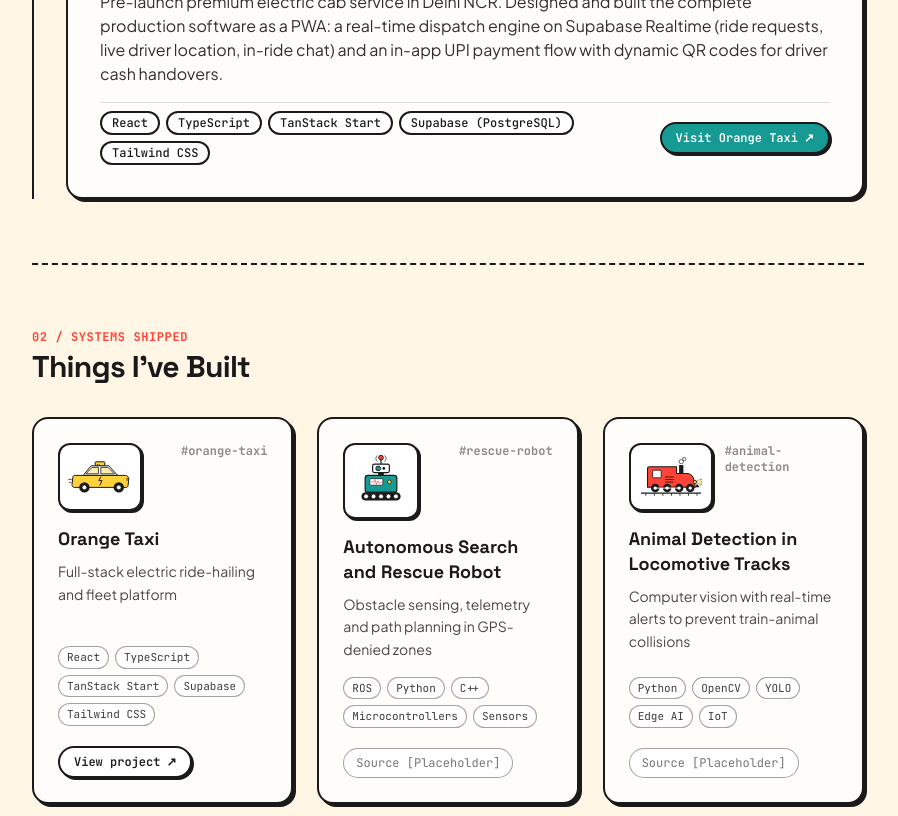
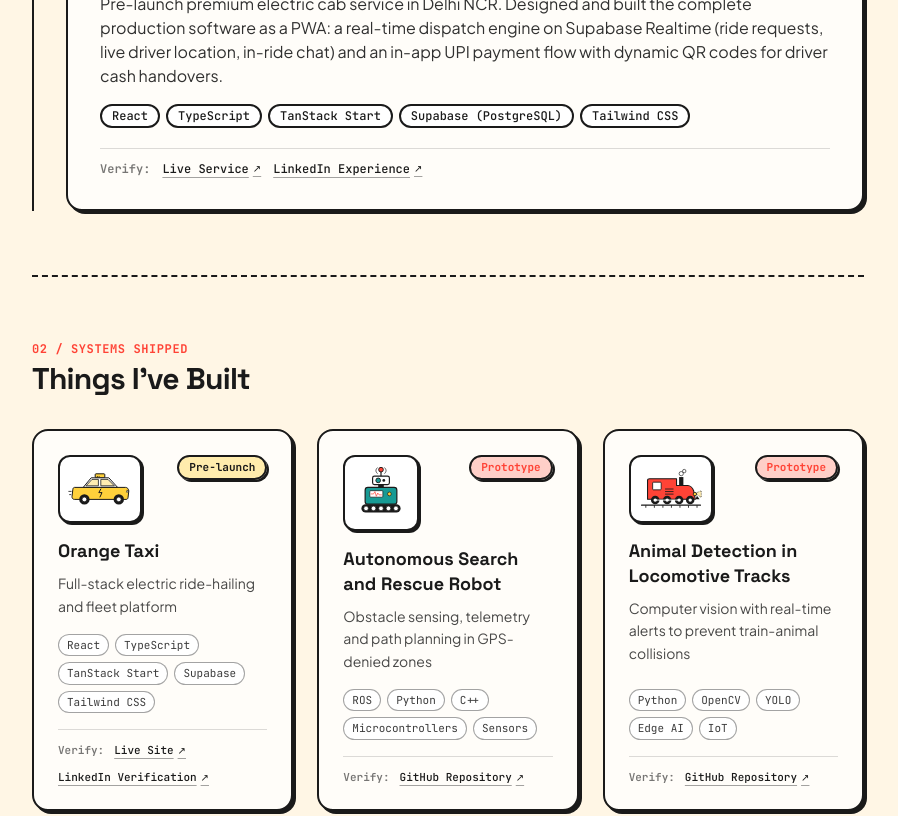
Before and after one commit to akshat0709/builtbyakshat, a Next.js app: page / in a window 1280 px wide. Shown: the part 700-1516 px from the top of the page, without its empty margins (192-1090 px from the left). Built offline with nearby package versions, Linux system fonts and the light colour scheme; no server answers.

Commit message:
feat(section-3): add status chips and verify links to timeline and projects

```diff
--- a/components/ui/ExperienceTimeline.tsx
+++ b/components/ui/ExperienceTimeline.tsx
@@ -1,9 +1,34 @@
 import React from "react";
 import { builderProfile } from "@/data/profile";
 import { TaxiDoodle } from "@/components/doodles/TaxiDoodle";
+import { ProductStatus } from "@/data/products";
 
 export function ExperienceTimeline() {
   const { experience } = builderProfile;
+
+  const formatStatus = (status: ProductStatus) => {
+    switch (status) {
+      case "live":
+        return "Live";
+      case "pre-launch":
+        return "Pre-launch";
+      case "prototype":
+        return "Prototype";
+      default:
+        return status;
+    }
+  };
+
+  const getStatusBadgeStyle = (status: ProductStatus) => {
+    switch (status) {
+      case "live":
+        return "bg-teal/25 text-teal dark:text-teal border-ink";
+      case "pre-launch":
+        return "bg-sunny/40 text-ink dark:text-cream border-ink";
+      case "prototype":
+        return "bg-tomato/25 text-tomato dark:text-tomato border-ink";
+    }
+  };
 
   return (
     <section id="experience" aria-labelledby="experience-heading" className="py-12 md:py-16">
@@ -36,13 +61,23 @@
               aria-hidden="true"
             />
 
-            {/* Header: Role, Company, Period */}
+            {/* Header: Role, Company, Status, Period */}
             <div className="flex flex-col sm:flex-row sm:items-baseline justify-between gap-2 mb-3">
               <div>
+                <div className="flex flex-wrap items-center gap-2 mb-1">
                   <h3 className="text-xl sm:text-2xl font-display font-bold text-ink dark:text-cream">
                     {item.role}
                   </h3>
-                <div className="text-sm font-mono font-medium text-ink/80 dark:text-cream/80 mt-0.5">
+                  {/* Status chip driven by product status */}
+                  <span
+                    className={`px-2.5 py-0.5 rounded-full border text-[11px] font-mono font-bold shadow-hard-sm dark:shadow-hard-dark-sm ${getStatusBadgeStyle(
+                      item.status
+                    )}`}
+                  >
+                    {formatStatus(item.status)}
+                  </span>
+                </div>
+                <div className="text-sm font-mono font-medium text-ink/80 dark:text-cream/80">
                   {item.company}
                 </div>
               </div>
@@ -56,9 +91,8 @@
               {item.description}
             </p>
 
-            {/* Stack Tags & Link */}
-            <div className="pt-2 flex flex-col sm:flex-row sm:items-center justify-between gap-4 border-t border-ink/15 dark:border-cream/15">
-              <div className="flex flex-wrap gap-1.5" aria-label="Technologies used">
+            {/* Stack Tags */}
+            <div className="flex flex-wrap gap-1.5 mb-5" aria-label="Technologies used">
               {item.stack.map((tech) => (
                 <span
                   key={tech}
@@ -69,18 +103,26 @@
               ))}
             </div>
 
-              {item.link && (
+            {/* Verification links strip */}
+            {item.verifyLinks && item.verifyLinks.length > 0 && (
+              <div className="pt-3 border-t border-ink/15 dark:border-cream/15 flex flex-wrap items-center gap-3">
+                <span className="text-xs font-mono text-ink/60 dark:text-cream/60 font-semibold">
+                  Verify:
+                </span>
+                {item.verifyLinks.map((verify) => (
                   <a
-                  href={item.link}
+                    key={verify.url}
+                    href={verify.url}
                     target="_blank"
                     rel="noopener noreferrer"
-                  className="inline-flex items-center gap-1.5 px-3.5 py-1.5 rounded-full bg-teal text-white border-ink border-2 text-xs font-mono font-semibold hover:bg-teal/90 shadow-hard-sm dark:shadow-hard-dark-sm transition-transform active:translate-x-0.5 active:translate-y-0.5 focus-visible:ring-2 focus-visible:ring-ink dark:focus-visible:ring-cream focus-visible:outline-none self-start sm:self-auto shrink-0"
+                    className="inline-flex items-center gap-1 text-xs font-mono font-medium text-ink dark:text-cream hover:text-teal underline underline-offset-4 decoration-ink/40 hover:decoration-teal transition-colors focus-visible:outline-none focus-visible:ring-1 focus-visible:ring-ink"
                   >
-                  <span>Visit {item.company}</span>
-                  <span aria-hidden="true">↗</span>
+                    <span>{verify.label}</span>
+                    <span aria-hidden="true" className="text-[10px]">↗</span>
                   </a>
+                ))}
+              </div>
             )}
-            </div>
           </article>
         ))}
       </div>
--- a/components/ui/ThingsIveBuilt.tsx
+++ b/components/ui/ThingsIveBuilt.tsx
@@ -3,6 +3,7 @@
 import { TaxiDoodle } from "@/components/doodles/TaxiDoodle";
 import { RobotDoodle } from "@/components/doodles/RobotDoodle";
 import { TrainDoodle } from "@/components/doodles/TrainDoodle";
+import { ProductStatus } from "@/data/products";
 
 export function ThingsIveBuilt() {
   const { builtProjects, portfolioUrl } = builderProfile;
@@ -15,6 +16,30 @@
         return <RobotDoodle className="w-14 h-14" decorative />;
       case "train":
         return <TrainDoodle className="w-16 h-12" decorative />;
+    }
+  };
+
+  const formatStatus = (status: ProductStatus) => {
+    switch (status) {
+      case "live":
+        return "Live";
+      case "pre-launch":
+        return "Pre-launch";
+      case "prototype":
+        return "Prototype";
+      default:
+        return status;
+    }
+  };
+
+  const getStatusBadgeStyle = (status: ProductStatus) => {
+    switch (status) {
+      case "live":
+        return "bg-teal/25 text-teal dark:text-teal border-ink";
+      case "pre-launch":
+        return "bg-sunny/40 text-ink dark:text-cream border-ink";
+      case "prototype":
+        return "bg-tomato/25 text-tomato dark:text-tomato border-ink";
     }
   };
 
@@ -35,10 +60,7 @@
       </div>
 
       <div className="grid grid-cols-1 md:grid-cols-3 gap-6">
-        {builtProjects.map((project) => {
-          const isPlaceholder = project.link.includes("[") && project.link.includes("]");
-
-          return (
+        {builtProjects.map((project) => (
           <article
             key={project.id}
             className="group flex flex-col justify-between bg-cream-light dark:bg-ink-card border-ink border-2 rounded-2xl p-5 md:p-6 shadow-hard dark:shadow-hard-dark hover:-translate-y-1 transition-transform duration-200"
@@ -48,8 +70,13 @@
                 <div className="p-2 rounded-xl bg-paper dark:bg-ink-deep border-ink border-2 shadow-hard-sm dark:shadow-hard-dark-sm">
                   {renderDoodle(project.doodle)}
                 </div>
-                  <span className="text-xs font-mono text-ink/50 dark:text-cream/50 font-bold">
-                    #{project.id}
+                {/* Status chip driven by product status */}
+                <span
+                  className={`px-2.5 py-0.5 rounded-full border text-[11px] font-mono font-bold shadow-hard-sm dark:shadow-hard-dark-sm ${getStatusBadgeStyle(
+                    project.status
+                  )}`}
+                >
+                  {formatStatus(project.status)}
                 </span>
               </div>
 
@@ -64,7 +91,7 @@
 
             <div>
               {/* Stack tags */}
-                <div className="flex flex-wrap gap-1.5 mb-5" aria-label="Technologies">
+              <div className="flex flex-wrap gap-1.5 mb-4" aria-label="Technologies">
                 {project.stack.map((tech) => (
                   <span
                     key={tech}
@@ -75,29 +102,29 @@
                 ))}
               </div>
 
-                {/* Link */}
-                {isPlaceholder ? (
-                  <span
-                    className="inline-flex items-center gap-1.5 px-3 py-1.5 rounded-full bg-paper dark:bg-ink-deep border-ink/40 border text-xs font-mono text-ink/60 dark:text-cream/60 cursor-not-allowed"
-                    title={`Placeholder link: ${project.link}`}
-                  >
-                    <span>Source [Placeholder]</span>
+              {/* Verify links: only show links that exist */}
+              {project.verifyLinks && project.verifyLinks.length > 0 && (
+                <div className="pt-3 border-t border-ink/15 dark:border-cream/15 flex flex-wrap items-center gap-2.5">
+                  <span className="text-[11px] font-mono text-ink/60 dark:text-cream/60 font-semibold">
+                    Verify:
                   </span>
-                ) : (
+                  {project.verifyLinks.map((verify) => (
                     <a
-                    href={project.link}
+                      key={verify.url}
+                      href={verify.url}
                       target="_blank"
                       rel="noopener noreferrer"
-                    className="inline-flex items-center gap-1.5 px-3.5 py-1.5 rounded-full bg-paper dark:bg-ink-deep border-ink border-2 text-xs font-mono font-semibold text-ink dark:text-cream hover:bg-sunny/30 dark:hover:bg-sunny/20 shadow-hard-sm dark:shadow-hard-dark-sm transition-colors focus-visible:ring-2 focus-visible:ring-ink dark:focus-visible:ring-cream focus-visible:outline-none"
+                      className="inline-flex items-center gap-1 text-[11px] font-mono font-medium text-ink dark:text-cream hover:text-teal underline underline-offset-4 decoration-ink/40 hover:decoration-teal transition-colors focus-visible:outline-none focus-visible:ring-1 focus-visible:ring-ink"
                     >
-                    <span>View project</span>
-                    <span aria-hidden="true">↗</span>
+                      <span>{verify.label}</span>
+                      <span aria-hidden="true" className="text-[10px]">↗</span>
                     </a>
+                  ))}
+                </div>
               )}
             </div>
           </article>
-          );
-        })}
+        ))}
       </div>
 
       {/* Full portfolio case studies link */}
--- a/data/profile.ts
+++ b/data/profile.ts
@@ -1,9 +1,19 @@
+import { PRODUCTS, ProductStatus } from "./products";
+
+export interface VerifyLink {
+  label: string;
+  url: string;
+}
+
 export interface ExperienceItem {
   role: string;
   company: string;
   period: string;
   description: string;
   stack: string[];
+  productSlug?: string;
+  status: ProductStatus;
+  verifyLinks: VerifyLink[];
   link?: string;
 }
 
@@ -12,7 +22,9 @@
   title: string;
   description: string;
   stack: string[];
-  link: string;
+  link?: string;
+  status: ProductStatus;
+  verifyLinks: VerifyLink[];
   doodle: "taxi" | "robot" | "train";
 }
 
@@ -83,7 +95,16 @@
         "Supabase (PostgreSQL)",
         "Tailwind CSS",
       ],
+      productSlug: "orange-taxi",
+      status: PRODUCTS["orange-taxi"].status,
       link: "https://orange-taxi.com",
+      verifyLinks: [
+        { label: "Live Service", url: "https://orange-taxi.com" },
+        {
+          label: "LinkedIn Experience",
+          url: "https://linkedin.com/in/akshat-gupta-957084317",
+        },
+      ],
     },
   ],
   builtProjects: [
@@ -93,15 +114,30 @@
       description: "Full-stack electric ride-hailing and fleet platform",
       stack: ["React", "TypeScript", "TanStack Start", "Supabase", "Tailwind CSS"],
       link: "https://orange-taxi.com",
+      status: PRODUCTS["orange-taxi"].status,
+      verifyLinks: [
+        { label: "Live Site", url: "https://orange-taxi.com" },
+        {
+          label: "LinkedIn Verification",
+          url: "https://linkedin.com/in/akshat-gupta-957084317",
+        },
+      ],
       doodle: "taxi",
     },
     {
-      id: "rescue-robot",
+      id: "autonomous-rescue-robot",
       title: "Autonomous Search and Rescue Robot",
       description:
         "Obstacle sensing, telemetry and path planning in GPS-denied zones",
       stack: ["ROS", "Python", "C++", "Microcontrollers", "Sensors"],
-      link: "[RESCUE_ROBOT_REPO_URL]",
+      link: "https://github.com/akshat0709/AutonomousSearchAndRescueRobot",
+      status: PRODUCTS["autonomous-rescue-robot"].status,
+      verifyLinks: [
+        {
+          label: "GitHub Repository",
+          url: "https://github.com/akshat0709/AutonomousSearchAndRescueRobot",
+        },
+      ],
       doodle: "robot",
     },
     {
@@ -110,7 +146,14 @@
       description:
         "Computer vision with real-time alerts to prevent train-animal collisions",
       stack: ["Python", "OpenCV", "YOLO", "Edge AI", "IoT"],
-      link: "[ANIMAL_DETECTION_REPO_URL]",
+      link: "https://github.com/akshat0709/AnimalDetection",
+      status: PRODUCTS["animal-detection"].status,
+      verifyLinks: [
+        {
+          label: "GitHub Repository",
+          url: "https://github.com/akshat0709/AnimalDetection",
+        },
+      ],
       doodle: "train",
     },
   ],
```
Lines whose indentation alone changed are shown as unchanged.
